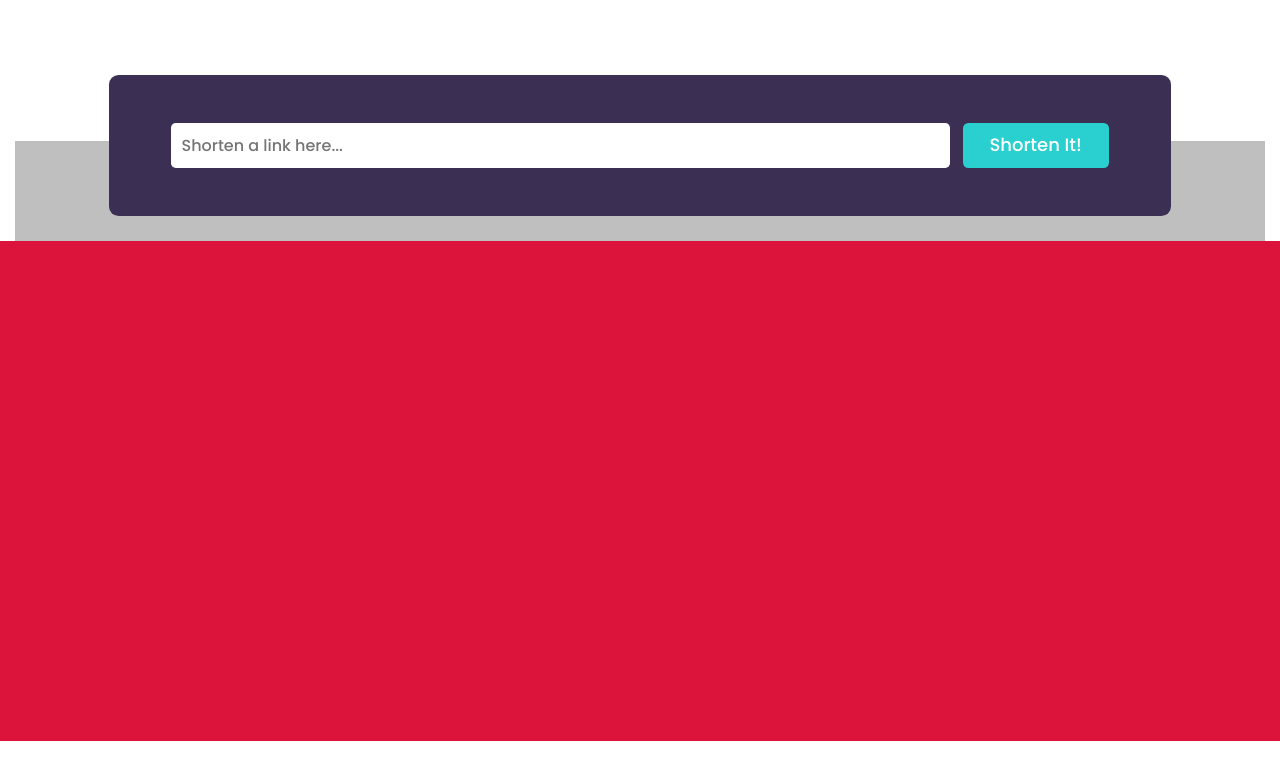
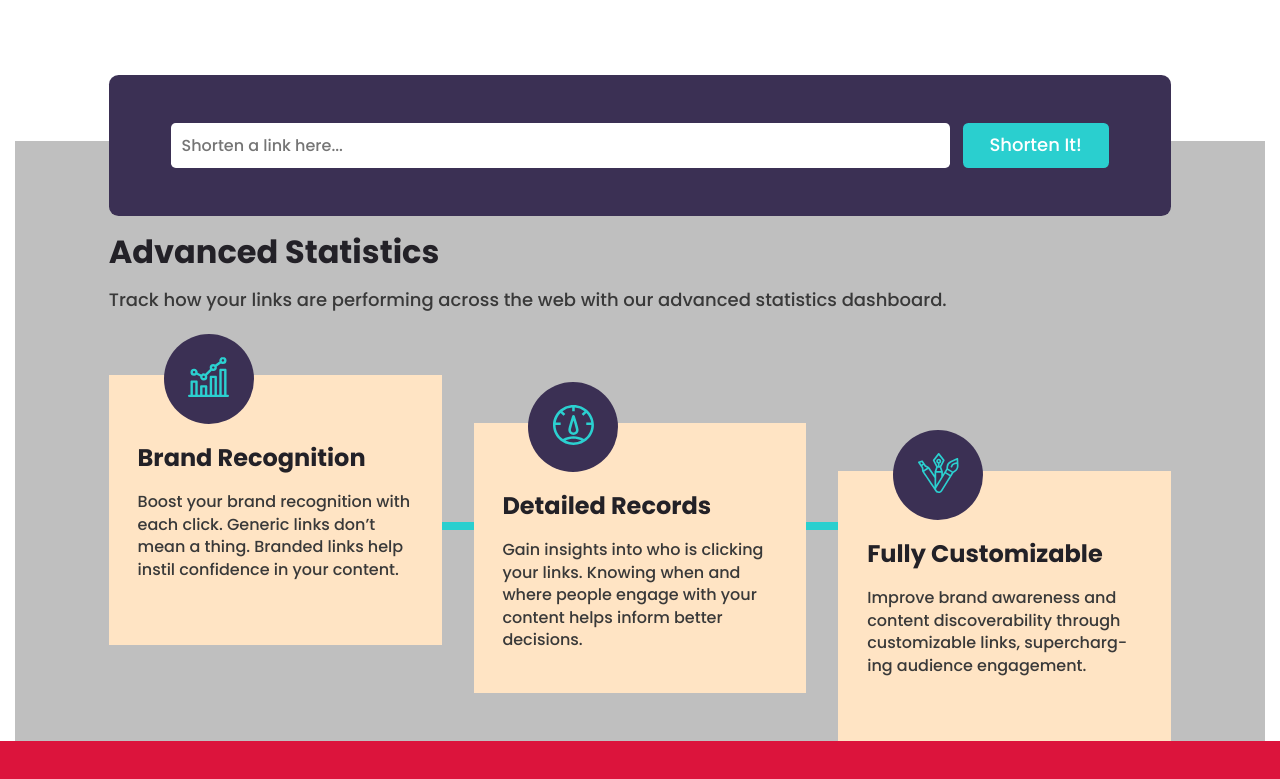
Before and after one commit to DRamirezF/url-shortening-api-master, a plain HTML site: page index.html in a window 1280 px wide. Shown: the part 495-1274 px from the top of the page. Before the commit the page ends 1236 px from the top, so only its background shows below. Drawn offline with Linux system fonts and the light colour scheme.

Commit message:
features

```diff
--- a/index.html
+++ b/index.html
@@ -105,40 +105,67 @@
       </div>
     </section>
 
+    <section class="feature">
+      <div class="feature__wrapper">
+        <div class="feature__header">
+          <h3 class="feature__heading">Advanced Statistics</h3>
+          <p class="feature__desc">Track how your links are performing across the web with our
+            advanced statistics dashboard.</p>
+        </div>
+
+        <div class="feature__cards">
+          <article class="feature__card">
+            <div class="feature__cardHeader">
+              <img
+                src="./images/icon-brand-recognition.svg"
+                alt="Brand"
+                class="feature__img">
+
+            </div>
+            <div class="feature__cardBody">
+              <h4 class="feature__title">Brand Recognition</h4>
+              <p class="feature__text">Boost your brand recognition with each click. Generic links don’t
+                mean a thing. Branded links help instil confidence in your content.</p>
+            </div>
+          </article>
+          <article class="feature__card">
+            <div class="feature__cardHeader">
+              <img
+                src="./images/icon-detailed-records.svg"
+                alt="Brand"
+                class="feature__img">
+
+            </div>
+            <div class="feature__cardBody">
+              <h4 class="feature__title">Detailed Records</h4>
+              <p class="feature__text">Gain insights into who is clicking your links. Knowing when and where
+                people engage with your content helps inform better decisions.</p>
+            </div>
+          </article>
+          <article class="feature__card">
+            <div class="feature__cardHeader">
+              <img
+                src="./images/icon-fully-customizable.svg"
+                alt="Brand"
+                class="feature__img">
+
+            </div>
+            <div class="feature__cardBody">
+              <h4 class="feature__title">Fully Customizable</h4>
+              <p class="feature__text">Improve brand awareness and content discoverability through customizable
+                links, supercharging audience engagement.</p>
+            </div>
+          </article>
+        </div>
+
+      </div>
+    </section>
+
+
     <div class="div"></div>
   </main>
 
   <!--
-
-
-
-
-
-
-
-
-
-
-
-  Advanced Statistics
-
-  Track how your links are performing across the web with our
-  advanced statistics dashboard.
-
-  Brand Recognition
-
-  Boost your brand recognition with each click. Generic links don’t
-  mean a thing. Branded links help instil confidence in your content.
-
-  Detailed Records
-
-  Gain insights into who is clicking your links. Knowing when and where
-  people engage with your content helps inform better decisions.
-
-  Fully Customizable
-
-  Improve brand awareness and content discoverability through customizable
-  links, supercharging audience engagement.
 
   Boost your links today
 
--- /dev/null
+++ b/scss/layout/_feature.scss
@@ -0,0 +1,121 @@
+.feature {
+    max-width: 1250px;
+    margin: auto;
+    background-color: $Gray;
+
+    text-align: center;
+
+    @include media(){
+        text-align: start;
+    }
+
+    &__wrapper {
+        width: 90%;
+        margin: auto;
+        @include media(){
+            width: 85%;
+        }
+    }
+    &__header {
+        margin: 0 0 4em;
+    }
+    &__heading {
+        font-size: 2em;
+        font-weight: 700;
+        color: $Very-Dark-Violet;
+        margin: 0 0 .8em;
+    }
+    // &__desc {}
+    &__cards {
+        @include flex(column , nowrap , center , center);
+        gap: 5em;
+
+        position: relative;
+
+        &::before {
+            content: "";
+            position: absolute;
+            width: 8px;
+            height: 760px;
+            background-color: $Cyan;
+        }
+
+        @include media() {
+            @include flex(row , nowrap , center , center);
+            gap: 2em;
+
+            &::before {
+                transform: rotate(90deg);
+                bottom: -45%;
+            }
+
+        }
+    }
+    &__card {
+        min-height: 270px;
+        width: 350px;
+
+        background-color: bisque;
+        padding: 0 .8em 0;
+        position: relative;
+
+        @include media() {
+            &:nth-child(1){
+                margin: 0 0 6em;
+            }
+            &:nth-child(2){
+                margin: 3em 0 3em;
+            }
+            &:nth-child(3){
+                margin: 6em 0 0;
+            }
+
+        }
+
+
+    }
+    &__cardHeader {
+        background-color: $Dark-Violet;
+        height: 90px;
+        width: 90px;
+
+        position: absolute;
+        bottom: 82%;
+        left: 50%;
+
+        margin-left: -45px;
+        padding-top: 22.5px;
+
+        border-radius: 50%;
+
+        @include media(){
+            left: 30%;
+        }
+
+    }
+    &__img {
+        width: 45%;
+        margin: auto;
+
+    }
+    &__cardBody {
+        padding: 4.5em 1em 0;
+    }
+    &__title {
+        font-size: 1.5em;
+        font-weight: 700;
+        color: $Very-Dark-Violet;
+        margin: 0 0 .9em;
+
+        @include media() {
+            // font-size: 1.4em;
+        }
+    }
+    &__text {
+        font-size: 1em;
+
+        @include media() {
+            // font-size: .9em;
+        }
+    }
+}
--- a/scss/main.scss
+++ b/scss/main.scss
@@ -7,6 +7,7 @@
 @import "./layout/intro";
 @import "./layout/shortener";
 @import "./layout/short";
+@import "./layout/feature";
 
 
 .div {
```
Also changed, not shown: css/main.css.
